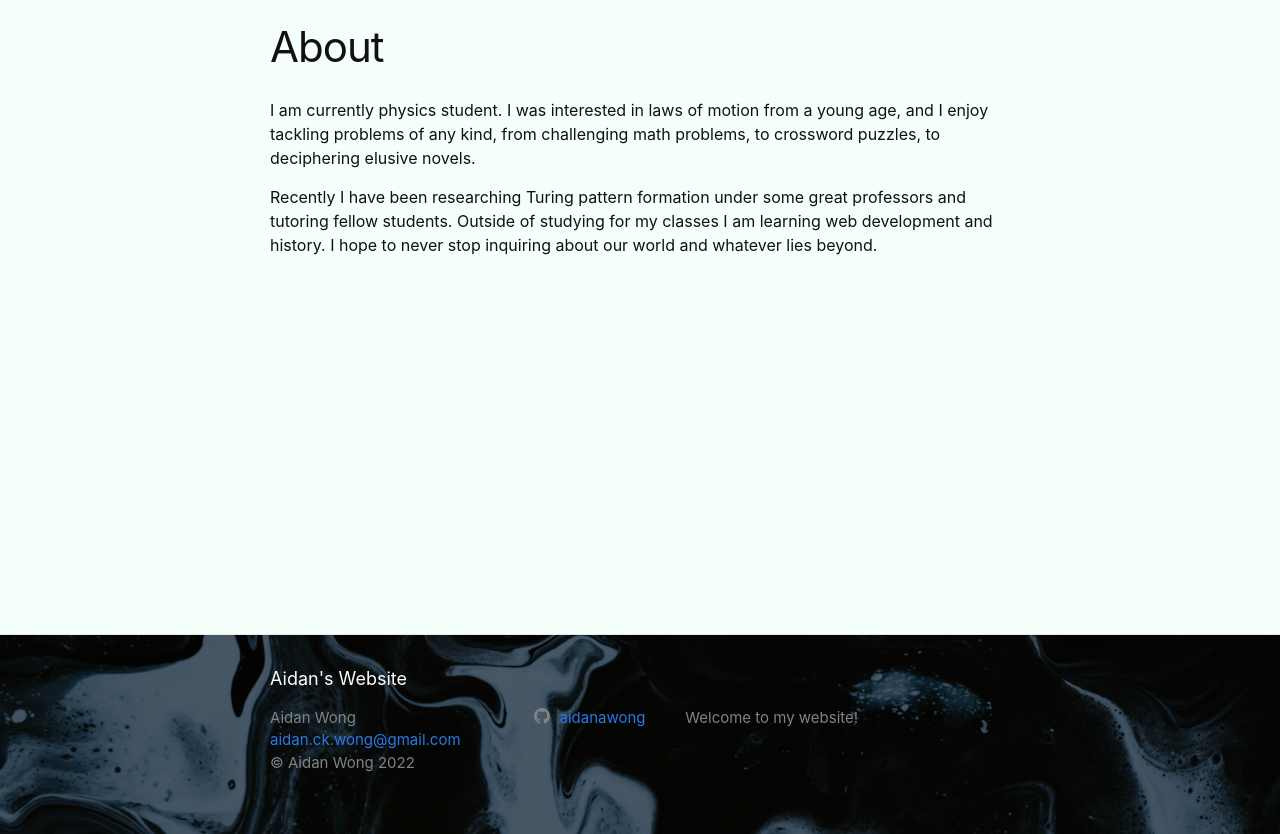
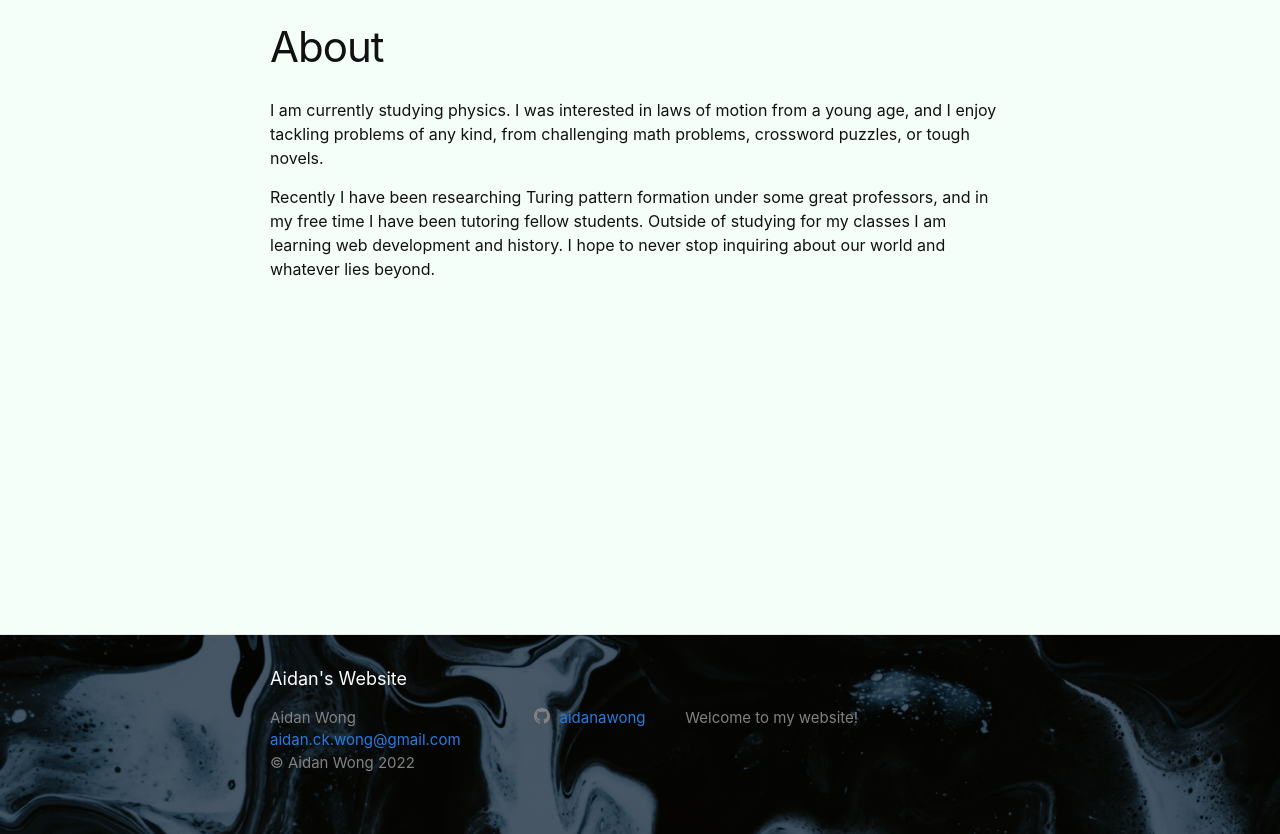
Before and after one commit to aidanawong/aidanawong.github.io, a Jekyll site: the page built from about.markdown, in a window 1280 px wide, cut to the strip 66-900 px from the top of the page. Built offline with Jekyll 4.4.1, drawn with Linux system fonts in a browser that asks for light colours; nearby versions of some CDN libraries.

Commit message:
Minor text edits

```diff
--- a/about.markdown
+++ b/about.markdown
@@ -4,6 +4,6 @@ title: About
 permalink: /about/
 ---
 
-I am currently physics student. I was interested in laws of motion from a young age, and I enjoy tackling problems of any kind, from challenging math problems, to crossword puzzles, to deciphering elusive novels.
+I am currently studying physics. I was interested in laws of motion from a young age, and I enjoy tackling problems of any kind, from challenging math problems,  crossword puzzles, or tough novels.
 
-Recently I have been researching Turing pattern formation under some great professors and tutoring fellow students. Outside of studying for my classes I am learning web development and history. I hope to never stop inquiring about our world and whatever lies beyond.
+Recently I have been researching Turing pattern formation under some great professors, and in my free time I have been tutoring fellow students. Outside of studying for my classes I am learning web development and history. I hope to never stop inquiring about our world and whatever lies beyond.
```
Also changed, not shown: tutoring.md (+4 -4 lines).
